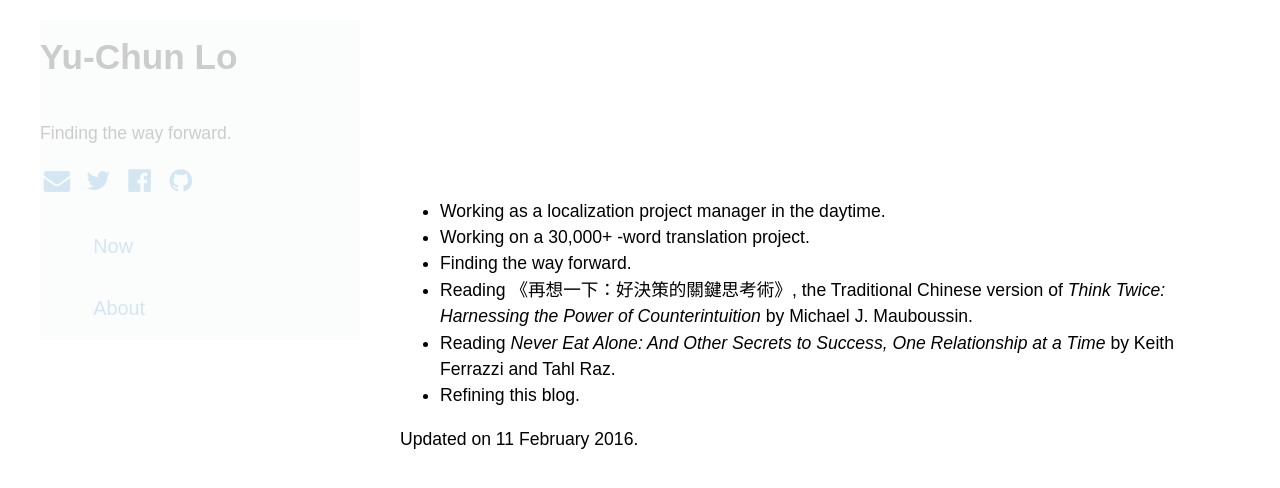
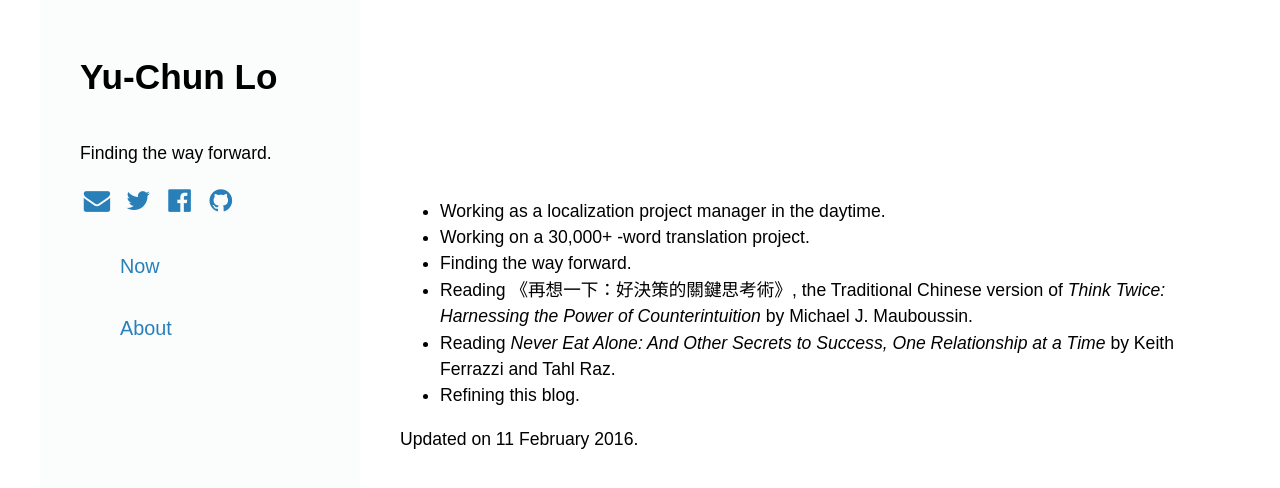
Before and after one commit to yuchunlo/yuchunlo.github.io, a Jekyll site: the page built from _posts/2016-02-11-now.md, in a window 1280 px wide. Shown: the top 488 px of the page. Built offline with Jekyll 4.4.1, drawn with Linux system fonts in a browser that asks for light colours; nearby versions of some CDN libraries; library files that are not in the unit come from our copies.

Commit message:
Update main.css

```diff
--- a/css/main.css
+++ b/css/main.css
@@ -94,12 +94,13 @@ a {
 
 .sidebar {
   position: fixed;
+  height: 100%;
   width: 25%;
   float: left;
-  top: 20px;
+  top: 0px;
   left: 40px;
-  background: #ecf0f1;
-  opacity: 0.2;
+  padding: 40px;
+  background-color: rgba(236, 240, 241, 0.2);
   z-index: 1;
 }
 .sidebar #bars {display: none}
```
